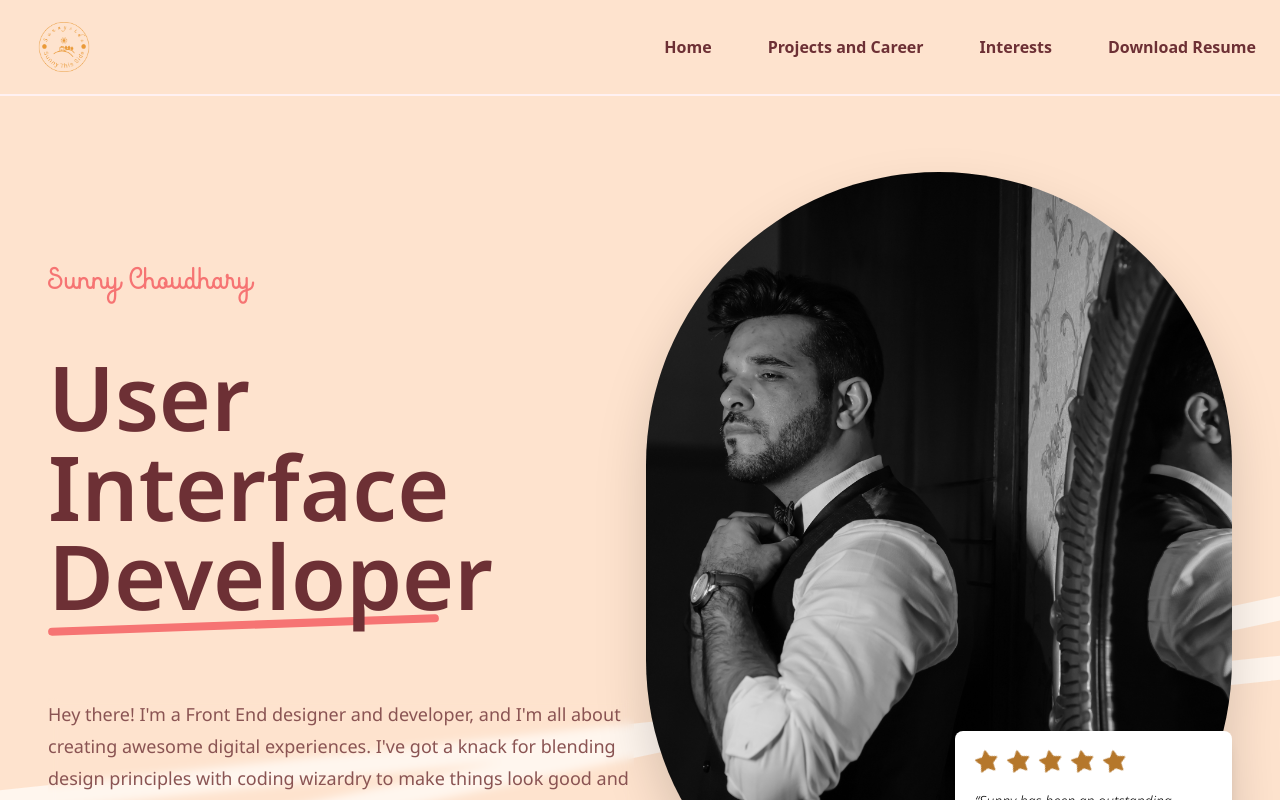
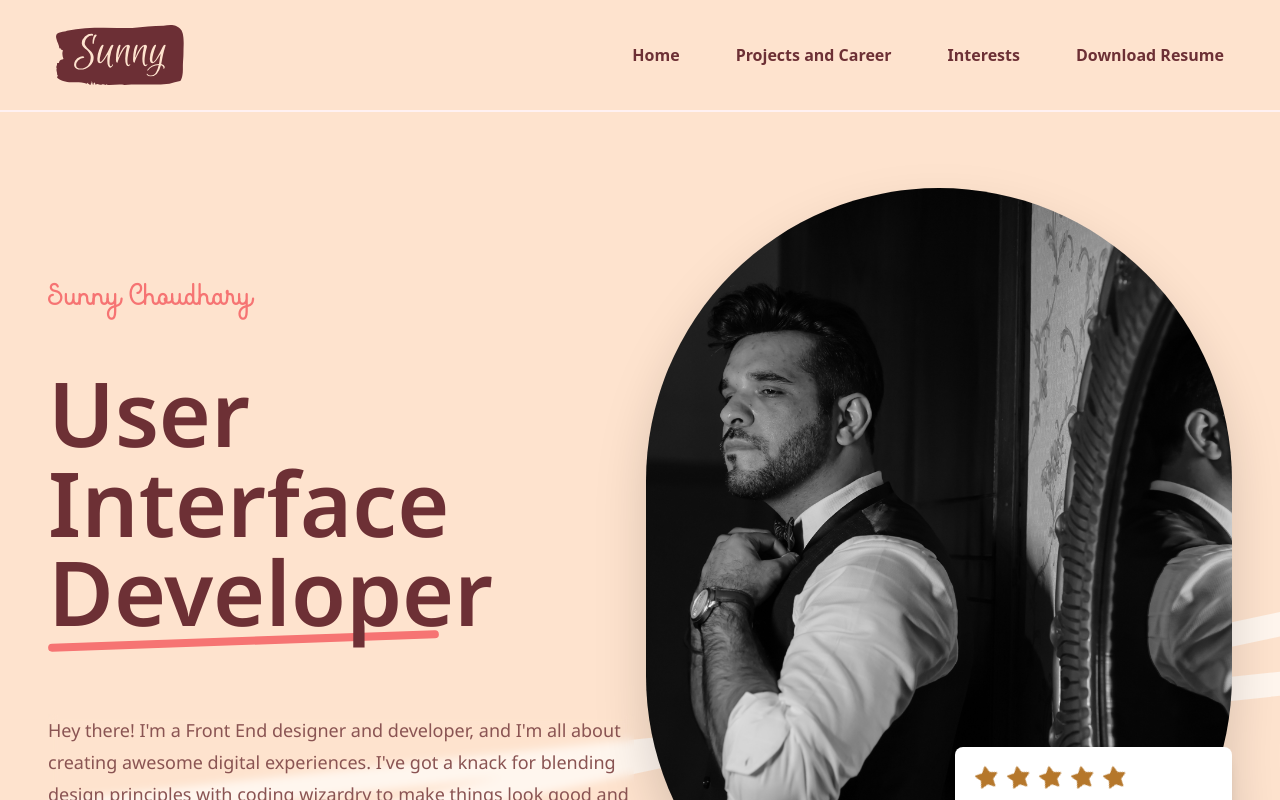
Before and after one commit to sunnyChoudhary0710/sunnyside, a Next.js app: page / in a window 1280 px wide. Shown: the top 800 px of the page. Built offline with nearby package versions, Linux system fonts and the light colour scheme.

Commit message:
Updated site logo

```diff
--- a/src/components/header/header.tsx
+++ b/src/components/header/header.tsx
@@ -1,6 +1,5 @@
 "use client";
-import { useEffect, useState } from "react";
-import Link from "../link/link";
+import { useState } from "react";
 
 const Header = () => {
   const [isHeaderOpen, setIsHeaderOpen] = useState(false);
@@ -9,12 +8,13 @@ const Header = () => {
   };
   return (
     <>
-      <header className="z-30 bg-port-yellow-light px-0 md:px-4 lg:h-24 lg:px-4 sm:px-0 flex justify-between items-center border-b-2 border-b-rose-50 max-w-screen-2xl m-auto">
+      <header className="z-30 bg-port-yellow-light px-0 md:px-4 lg:h-28 lg:px-12 sm:px-0 flex justify-between items-center border-b-2 border-b-rose-50 max-w-screen-2xl m-auto">
         <div className="h-auto flex items-center p-2">
           <img
-            className="w-20 h-auto object-contain cursor-pointer transition-transform hover:rotate-12 hover:scale-125"
-            src="/logo.webp"
+            className="w-20 h-auto object-contain cursor-pointer transition-transform hover:rotate-12 hover:scale-125 lg:w-32"
+            src="/port-logo.svg"
             alt="Sunny Side"
+            onClick={()=>{window.open('/', '_self')}}
           />
         </div>
         <div
```
Also changed, not shown: public/port-logo.svg (added).
